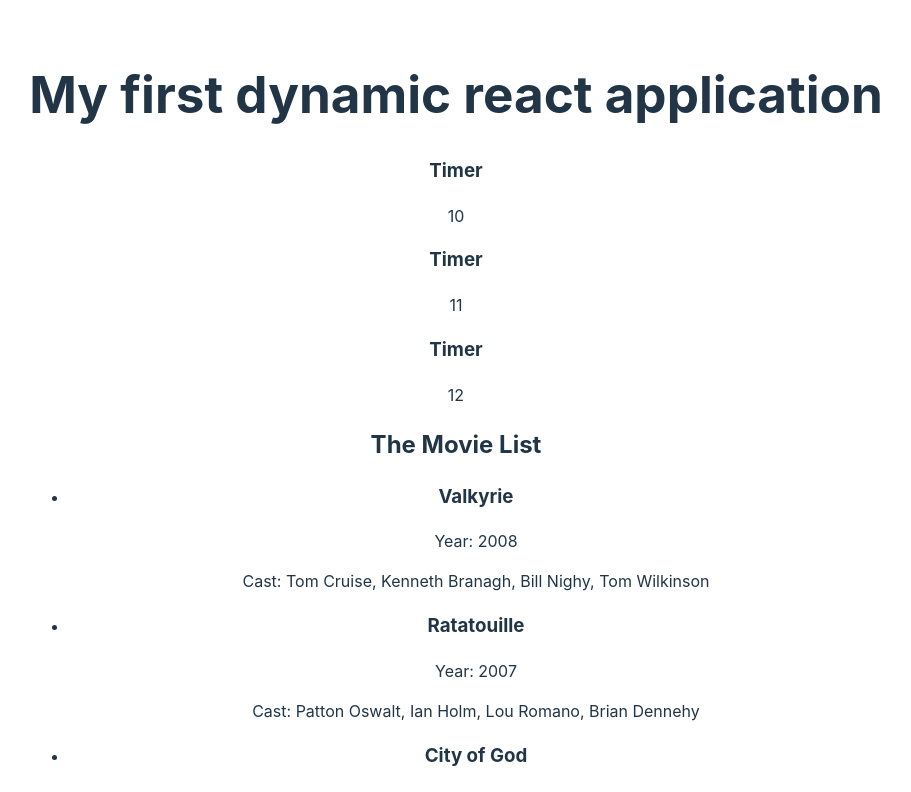
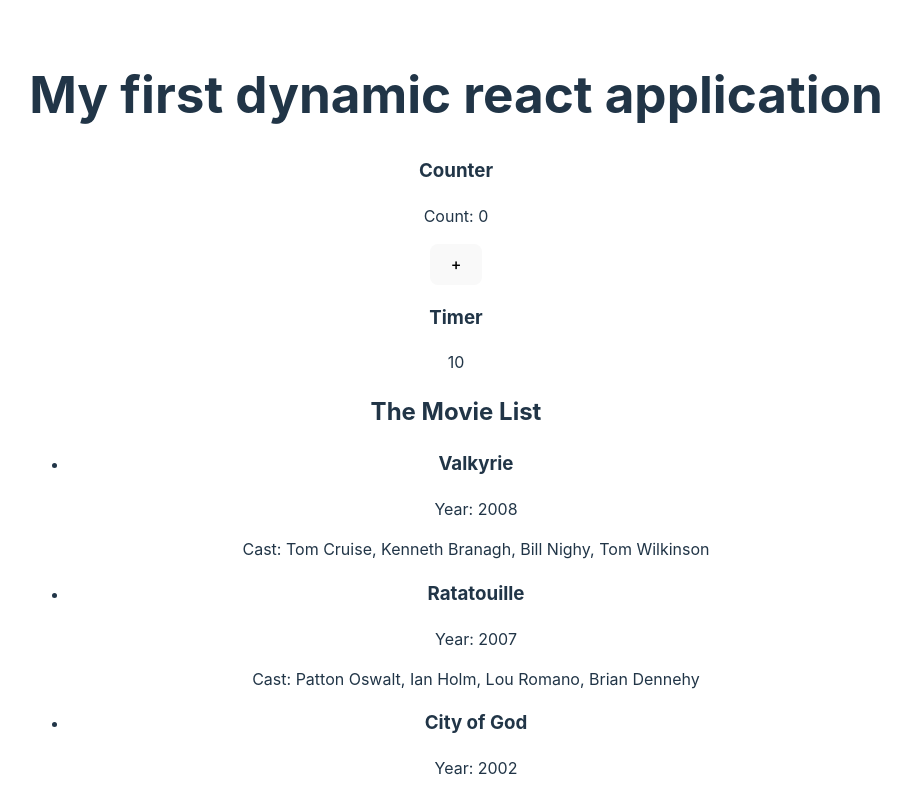
Before and after one commit to georgi-zlatev/first-react-app, a React (Vite) app: page / in a window 1280 px wide. Shown: the top 792 px of the page, without its empty margins (184-1095 px from the left). Built offline with nearby package versions, Linux system fonts and the light colour scheme.

Commit message:
Added a counter functionality in the App and as a component

```diff
--- a/src/App.jsx
+++ b/src/App.jsx
@@ -2,6 +2,7 @@
 import movies from "./assets/movies"; // gives me ready the list with movies from the asset
 import "./App.css";
 import Timer from "./components/Timer";
+import Counter from "./components/Counter";
 
 
 function App() {
@@ -9,13 +10,12 @@
     <div>
       <h1>My first dynamic react application</h1>
 
+      <Counter/>
+
       <Timer startTime={5}/>
-      <Timer startTime={6}/>
-      <Timer startTime={7}/>
 
       <MovieList movies={movies} headingText="The Movie List"/>
 
-      {/* Here I add a comment to test the commit function */}
     </div>
   );
 }
--- /dev/null
+++ b/src/components/Counter.jsx
@@ -0,0 +1,19 @@
+import { useState } from "react";
+
+export default function Counter(props) {
+  const [count, setCount] = useState(0);
+
+  const incrementClickHandler = () => {
+    setCount(count + 1);
+  };
+
+  return (
+    <div>
+      <h3>Counter</h3>
+
+      <p>Count: {count}</p>
+
+      <button onClick={incrementClickHandler}>+</button>
+    </div>
+  );
+}
```
